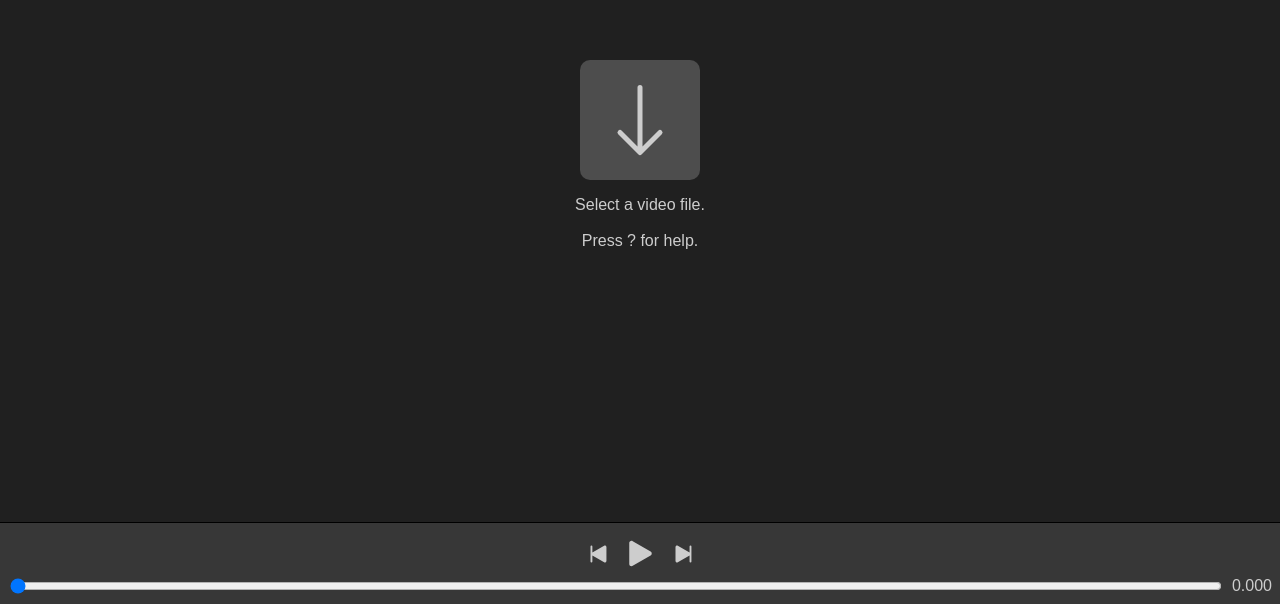
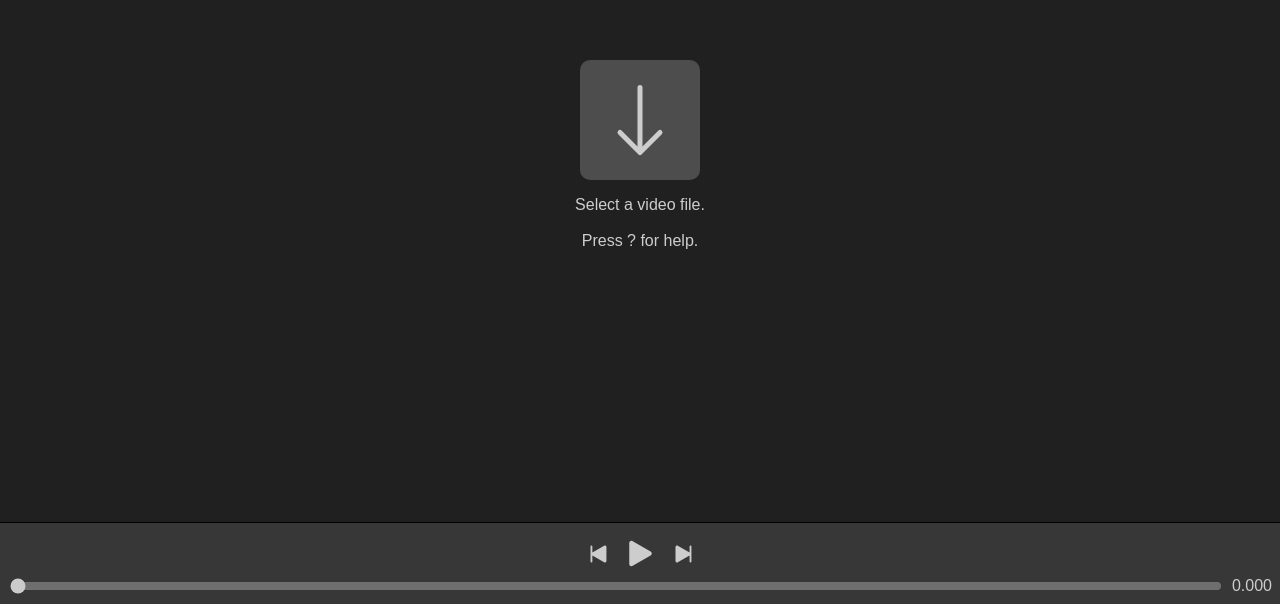
Before and after one commit to salomvary/web-video-player, a Vue app: page / in a window 1280 px wide. Shown: the part 196-800 px from the top of the page. Built offline with nearby package versions, Linux system fonts and the light colour scheme.

Commit message:
Disable seek bar without video

```diff
--- a/src/App.vue
+++ b/src/App.vue
@@ -244,6 +244,7 @@ export default defineComponent({
           :max="duration"
           :step="1 / framesPerSecond"
           :value="currentTime"
+          :disabled="!url"
           @input="handleInputCurrentTime"
         />
         <CurrentTimeDisplay :current-time="currentTime" />
```
